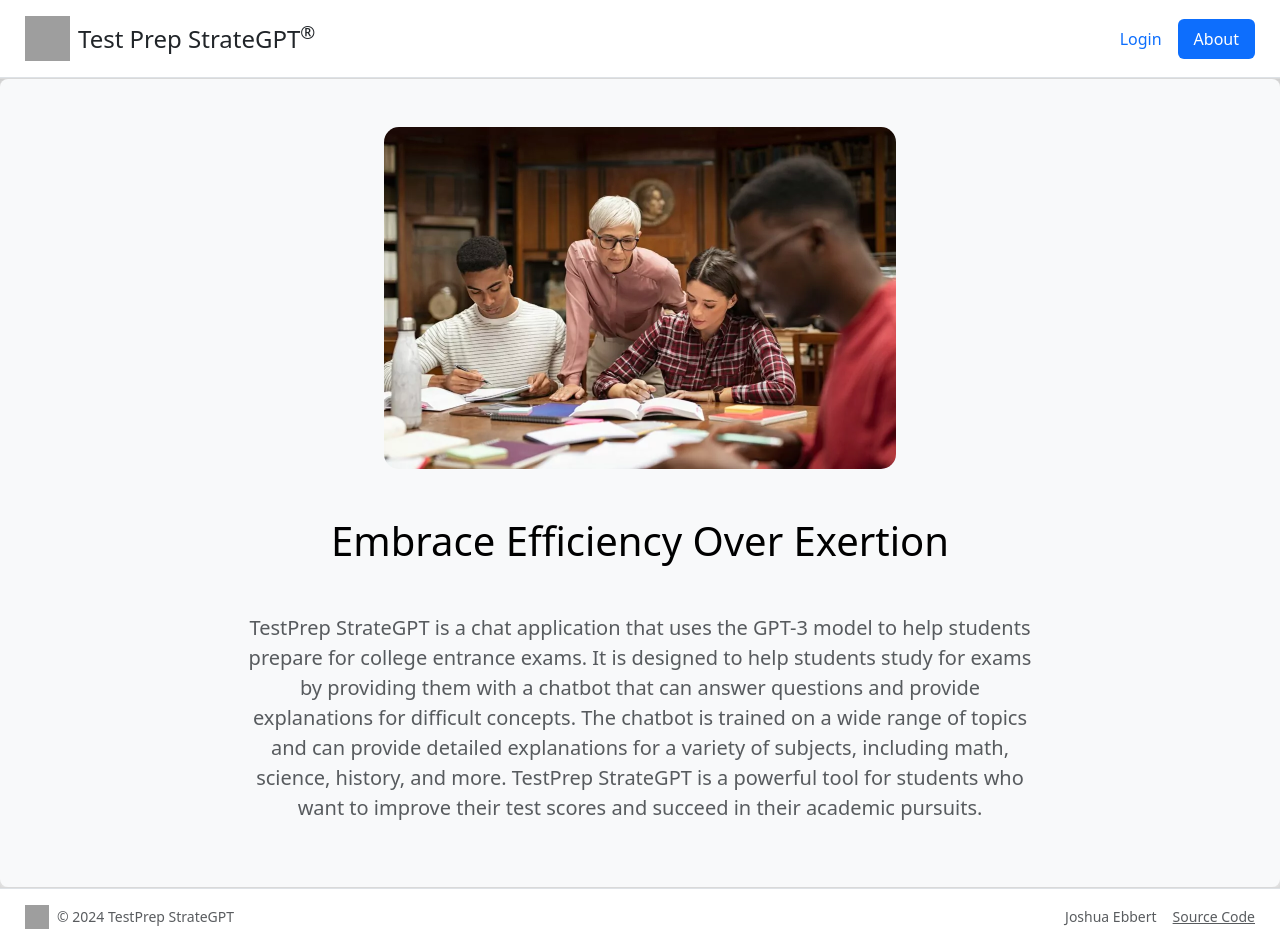
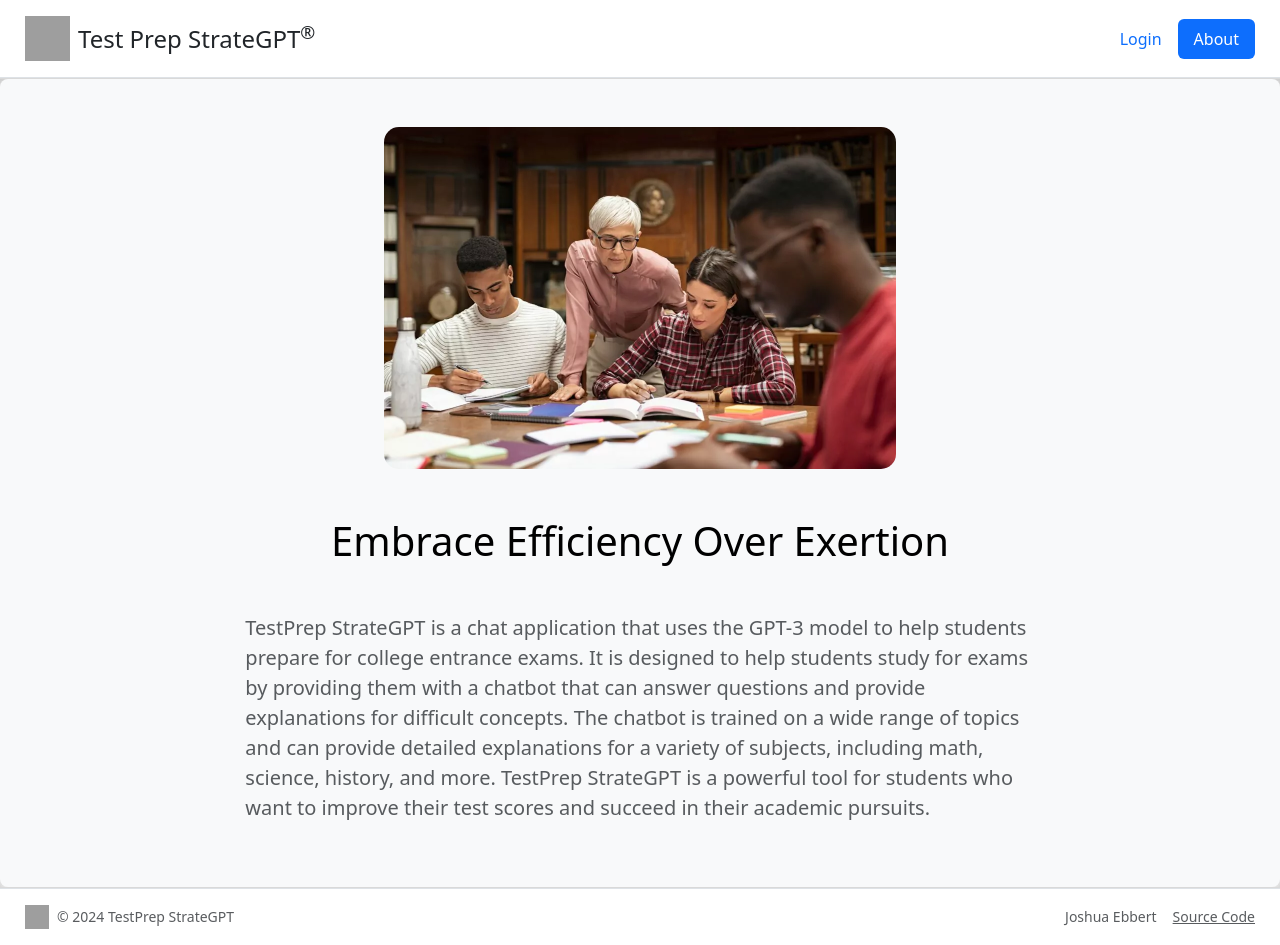
Before and after one commit to JoshuaEbbert/startup, a React (Vite) app: page /about in a window 1280 px wide. Built offline with nearby package versions, Linux system fonts and the light colour scheme; grey boxes are pictures that could not be loaded.

Commit message:
left align text on about page (thanks Stephen)

```diff
--- a/src/about/about.css
+++ b/src/about/about.css
@@ -6,3 +6,7 @@ main.about {
     width: 40vw;
     border-radius: 15px;
 }
+
+p {
+    text-align: left;
+}
```
